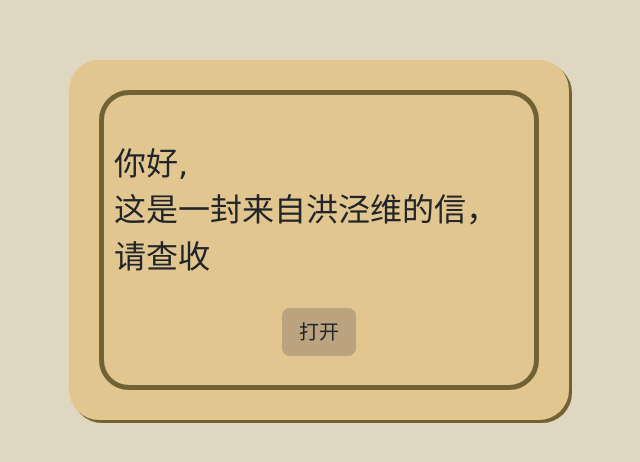
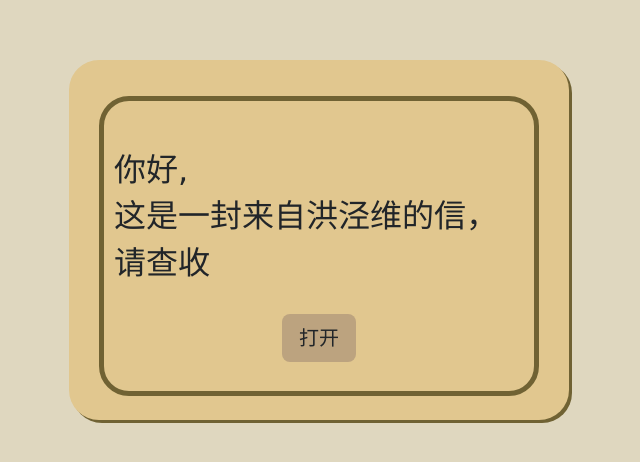
Before and after one commit to JinWei225/Letter, a website: page public/index.html in a window 1280 px wide. Shown: the part 180-642 px from the top of the page, without its empty margins (341-981 px from the left). Drawn offline with nearby package versions, Linux system fonts and the light colour scheme; a web font is replaced by a local one.

Commit message:
third time

```diff
--- a/public/styles.css
+++ b/public/styles.css
@@ -39,7 +39,7 @@ hr {
     width: 500px;
     background: #E1C78F;
 
-    position: fixed;
+    position: relative;
     top: 50%;
     left: 50%;
     margin-top: -160px;
@@ -54,9 +54,8 @@ hr {
     background: #E1C78F;
 
     position: relative;
-    top: 50%;
+    top: 10%;
     left: 50%;
-    margin-top: -150px;
     margin-left: -220px;
     padding: 50px 10px;
 
```
